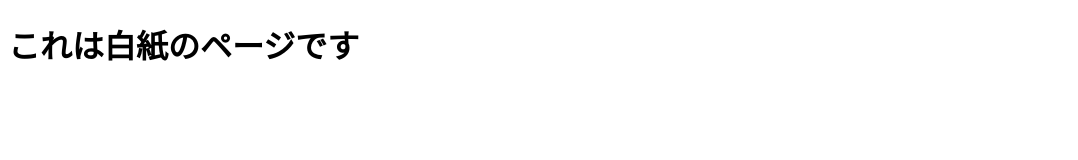
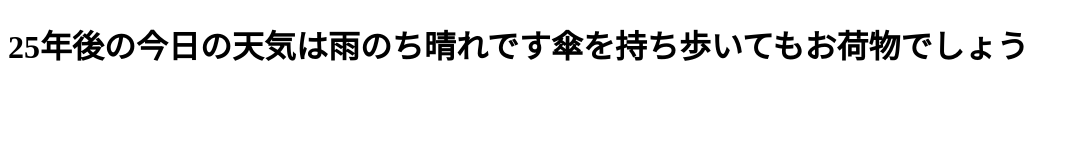
Before and after one commit to KaidaMoe/takigawa, a plain HTML site: page mizuki.html in a window 1280 px wide. Shown: the whole page, without its empty margins (0-1078 px from the left). Drawn offline with Linux system fonts and the light colour scheme.

Commit message:
こちらの内容を編集

```diff
--- a/mizuki.html
+++ b/mizuki.html
@@ -4,6 +4,6 @@
   <title>Blank Page</title>
 </head>
 <body>
-  <h1>これは白紙のページです</h1>
+  <h1>25年後の今日の天気は雨のち晴れです<dr>傘を持ち歩いてもお荷物でしょう</dr></h1>
 </body>
 </html>
```
